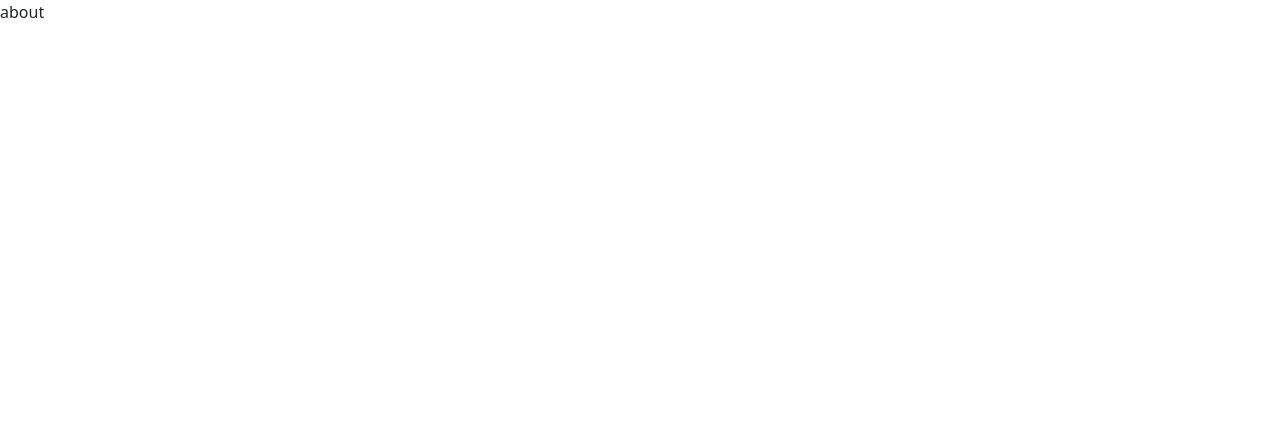
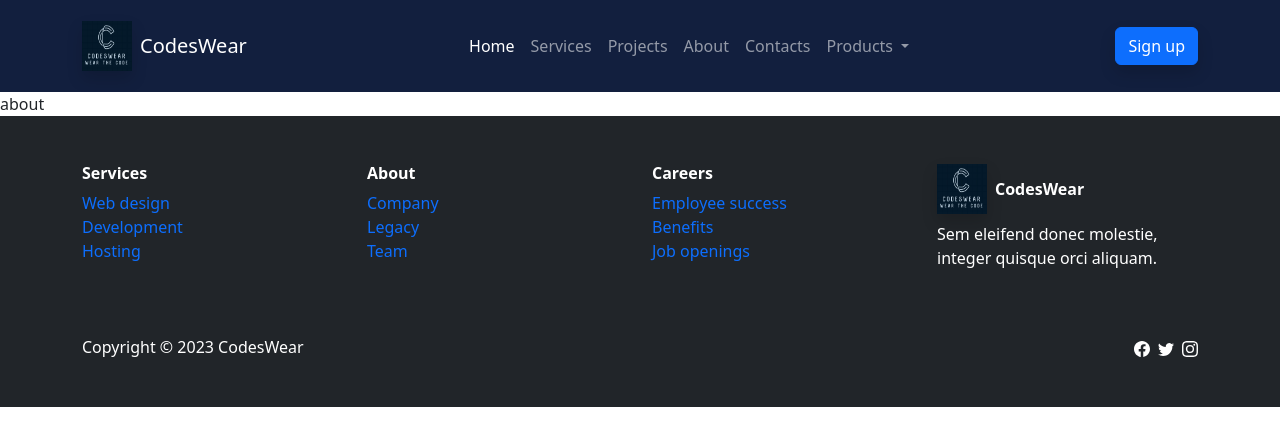
Before and after one commit to BUFONJOKER/CODES-WEAR, a Next.js app: page /about in a window 1280 px wide. Shown: the top 446 px of the page. Built offline with nearby package versions, Linux system fonts and the light colour scheme.

Commit message:
a tag changes to link and routes added

```diff
--- a/components/Navbar.js
+++ b/components/Navbar.js
@@ -27,9 +27,9 @@ export default function Navbar() {
         <div className="collapse navbar-collapse" id="navcol-1">
           <ul className="navbar-nav mx-auto">
             <li className="nav-item">
-              <a className="nav-link active" href="index.html">
+              <Link className="nav-link active" href="/">
                 Home
-              </a>
+              </Link>
             </li>
             <li className="nav-item">
               <a className="nav-link" href="services.html">
@@ -42,34 +42,34 @@ export default function Navbar() {
               </a>
             </li>
             <li className="nav-item">
-              <a className="nav-link" href="pricing.html">
-                Pricing
-              </a>
+              <Link className="nav-link" href="about">
+                About
+              </Link>
             </li>
             <li className="nav-item">
-              <a className="nav-link" href="contacts.html">
+              <Link className="nav-link" href="contact">
                 Contacts
-              </a>
+              </Link>
             </li>
             <li className="nav-item dropdown">
-              <a
+              <Link
                 className="dropdown-toggle nav-link"
                 aria-expanded="false"
                 data-bs-toggle="dropdown"
-                href="#"
+                href="/"
               >
-                Dropdown{" "}
-              </a>
+                Products{" "}
+              </Link>
               <div className="dropdown-menu">
-                <a className="dropdown-item" href="#">
-                  First Item
-                </a>
-                <a className="dropdown-item" href="#">
-                  Second Item
-                </a>
-                <a className="dropdown-item" href="#">
-                  Third Item
-                </a>
+                <Link className="dropdown-item" href="tshirts">
+                  T-shirts
+                </Link>
+                <Link className="dropdown-item" href="hoodies">
+                  Hoodies
+                </Link>
+                <Link className="dropdown-item" href="mugs">
+                  Mugs
+                </Link>
               </div>
             </li>
           </ul>
--- a/pages/_app.js
+++ b/pages/_app.js
@@ -1,10 +1,13 @@
 import "@/styles/globals.css";
 import Link from "next/link";
 import Head from "next/head";
+import Navbar from "@/components/Navbar";
+import Footer from "@/components/Footer";
 
 export default function App({ Component, pageProps }) {
   return (
     <>
+      <Navbar />
       <Component {...pageProps} />
       <Head>
         <title>CodesWear</title>
@@ -16,6 +19,7 @@ export default function App({ Component, pageProps }) {
           rel="stylesheet"
         />
       </Head>
+      <Footer />
       <script
         defer
         src="https://cdn.jsdelivr.net/npm/bootstrap@5.3.0/dist/js/bootstrap.bundle.min.js"
--- a/pages/index.js
+++ b/pages/index.js
@@ -6,9 +6,9 @@ import Footer from "@/components/Footer";
 export default function Index() {
   return (
     <>
-      <Navbar />
+
       <Home />
-      <Footer />
+
     </>
   );
 }
```
